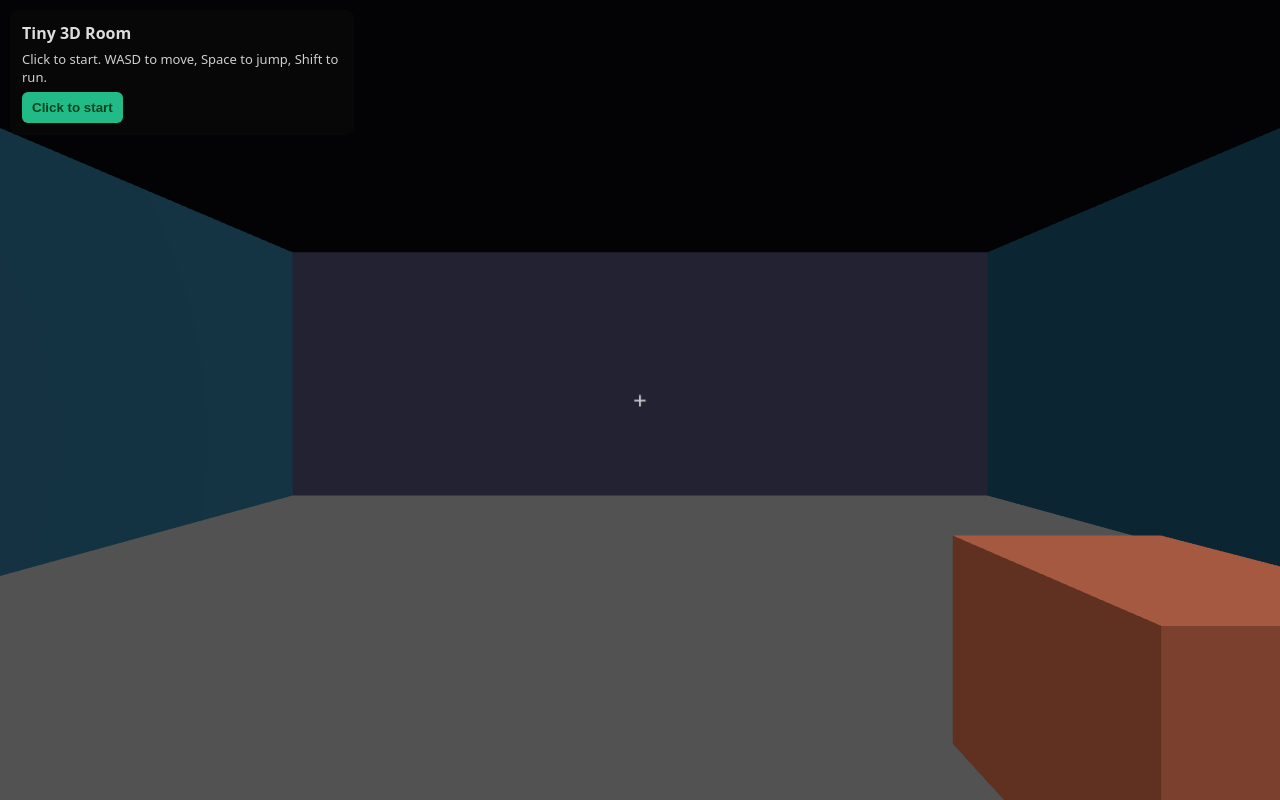
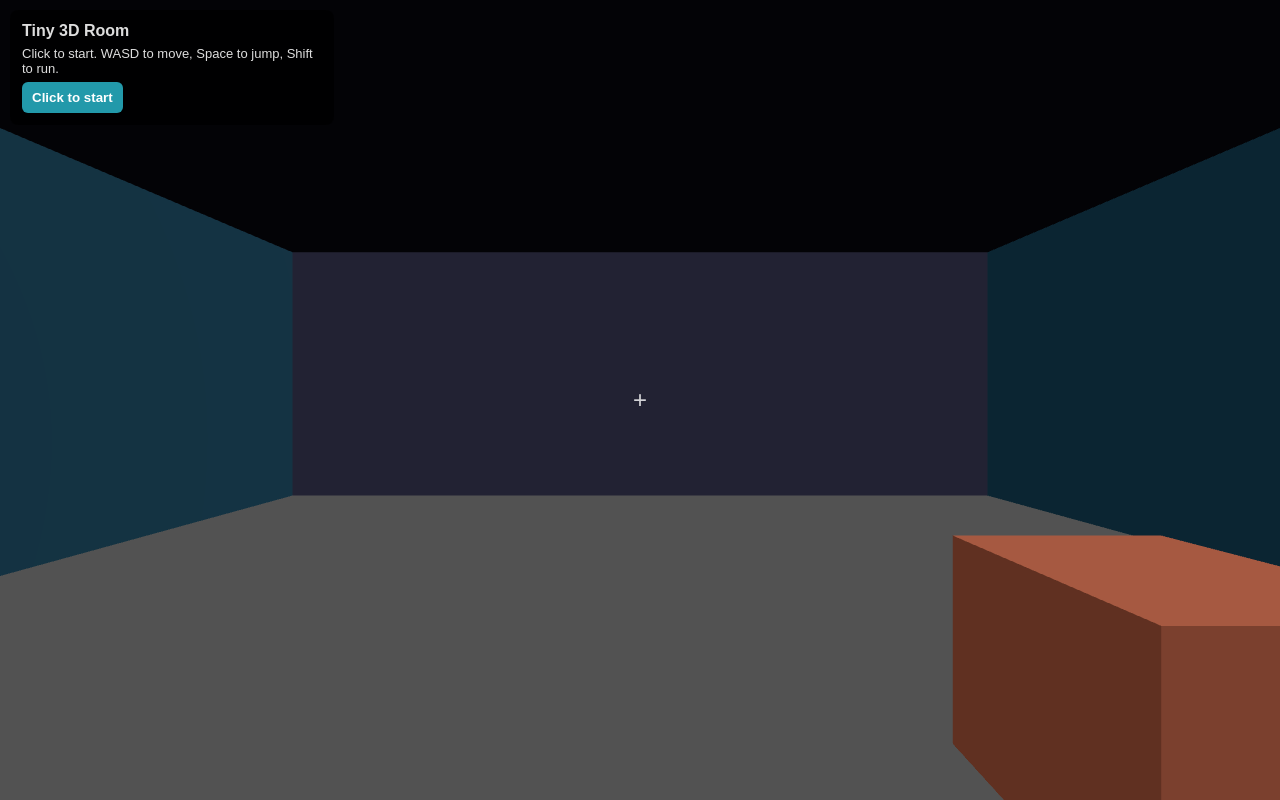
Before and after one commit to Stormshoot/3d-game, a plain HTML site: page index.html in a window 1280 px wide. Drawn offline with nearby package versions, Linux system fonts and the light colour scheme; animation ran at ten frames a second.

Commit message:
Update style.css

```diff
--- a/style.css
+++ b/style.css
@@ -1,39 +1,27 @@
-html,body{
-  margin:0;
-  height:100%;
-  background:#111;
-  font-family:system-ui,-apple-system,Segoe UI,Roboto,"Helvetica Neue",Arial;
-  color:#ddd;
-  overflow:hidden;
+html,body {
+  margin:0; height:100%; background:#111;
+  font-family:sans-serif; color:#ddd; overflow:hidden;
 }
 
-#overlay{
-  position:absolute;
-  left:10px;
-  top:10px;
-  background:rgba(10,10,10,0.65);
-  padding:12px;
-  border-radius:8px;
+#overlay {
+  position:absolute; top:10px; left:10px;
+  background:rgba(0,0,0,0.7);
+  padding:12px; border-radius:8px; max-width:300px;
   z-index:10;
-  max-width:320px;
 }
 
-#overlay h1{ margin:0 0 6px 0; font-size:16px; }
-#overlay p{ margin:6px 0; font-size:13px; color:#cfcfcf; }
-#startBtn{ padding:8px 10px; background:#2b8; border:none; border-radius:6px; cursor:pointer; color:#042; font-weight:700; }
+#overlay h1 { margin:0 0 6px 0; font-size:16px; }
+#overlay p { margin:6px 0; font-size:13px; }
+#startBtn {
+  padding:8px 10px; border:none; border-radius:6px;
+  background:#29a; color:white; font-weight:700;
+  cursor:pointer;
+}
 
-#hud { position: absolute; inset:0; pointer-events:none; }
+#hud { position:absolute; inset:0; pointer-events:none; }
 #crosshair {
   position:absolute; left:50%; top:50%;
   transform:translate(-50%,-50%);
-  color:#dcdcdc;
-  font-size:24px;
-  opacity:0.9;
-  pointer-events:none;
+  font-size:24px; color:#fff; opacity:0.8;
   user-select:none;
-  mix-blend-mode:screen;
 }
-
-canvas { display:block; }
-
-.hint { font-size:12px; color:#bdbdbd; margin-top:8px }
```
